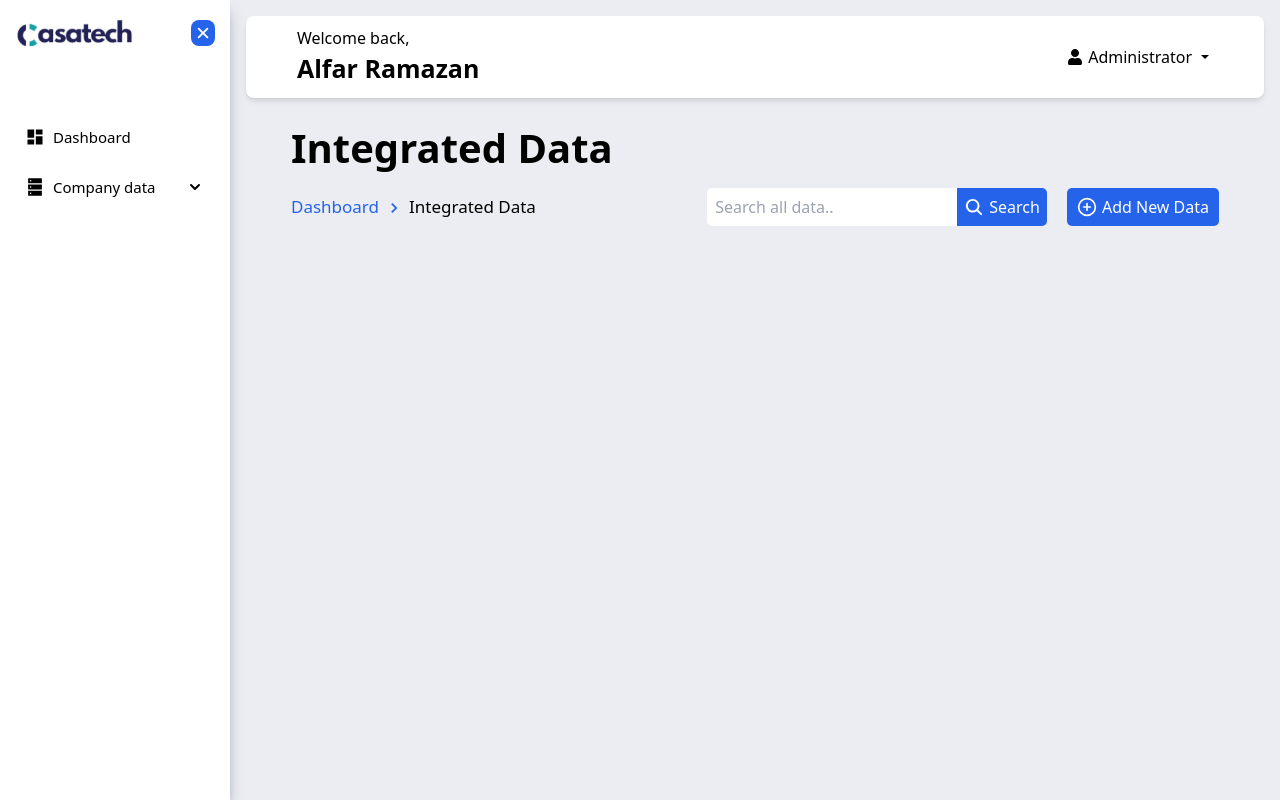
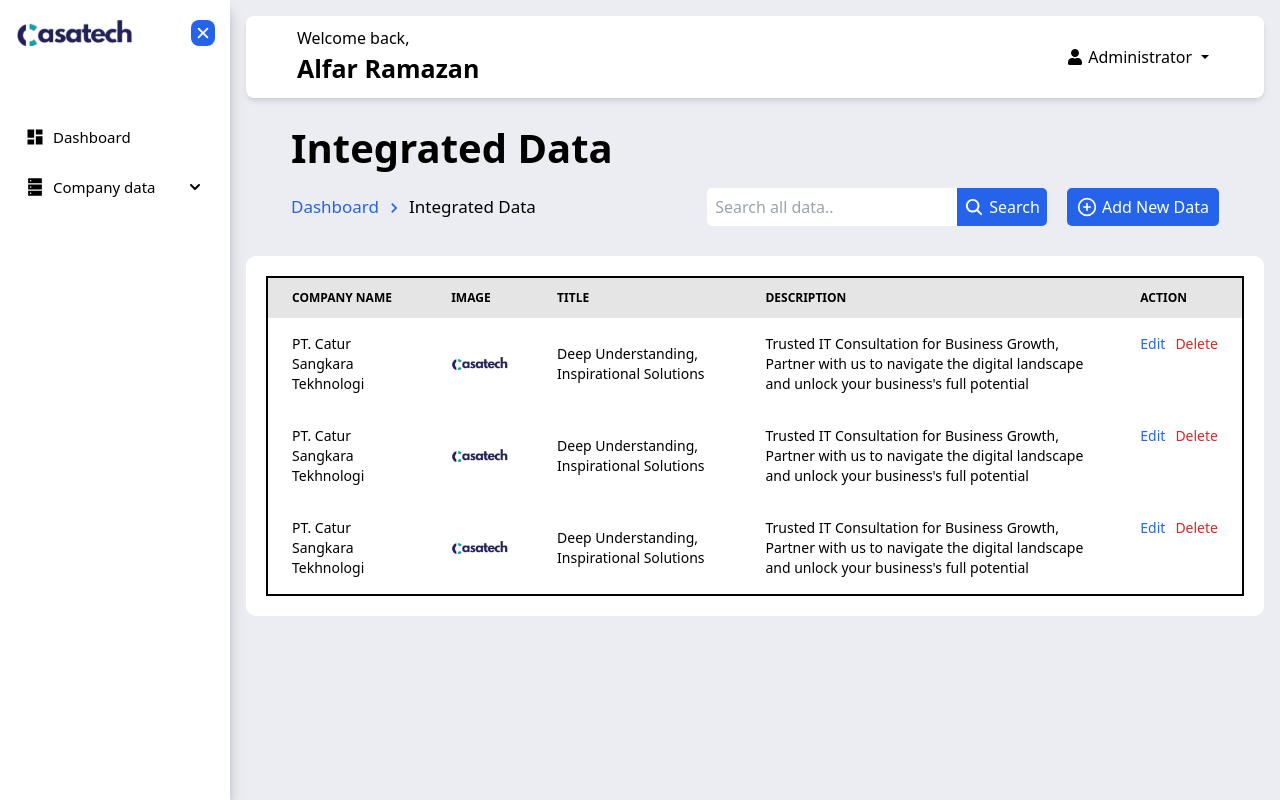
Before and after one commit to Muhammad-Khairul-Kholqi/adminPageCasatech, a React (Create React App) app: page /company-data/integrated-data in a window 1280 px wide. Built offline with nearby package versions, Linux system fonts and the light colour scheme.

Commit message:
add table data integrated

```diff
--- a/src/Company_data/Integrated_data/index_integrated.js
+++ b/src/Company_data/Integrated_data/index_integrated.js
@@ -3,6 +3,7 @@ import { Link } from 'react-router-dom';
 import { MdKeyboardArrowRight } from "react-icons/md";
 import { FiPlusCircle } from "react-icons/fi";
 import { IoSearch } from "react-icons/io5";
+import Logo from "../../Assets/logo.png"
 
 const DataIntegrated = () => {
   return (
@@ -42,6 +43,100 @@ const DataIntegrated = () => {
           </div>
       </div>
 
+      <div className="bg-[#fff] p-[20px] mt-[20px] rounded-[10px]">
+        <div className = "relative overflow-x-auto" >
+            <table table className = "w-full text-sm text-left rtl:text-right border-solid border-2 border-black" >
+                <thead thead className = "text-xs text-black uppercase bg-[#E5E5E5]" >
+                    <tr>
+                        <th scope="col" className="px-6 py-3">
+                            Company Name
+                        </th>
+                        <th scope="col" className="px-6 py-3">
+                            Image
+                        </th>
+                        <th scope="col" className="px-6 py-3">
+                            Title
+                        </th>
+                        <th scope="col" className="px-6 py-3">
+                            Description
+                        </th>
+                        <th scope="col" className="px-6 py-3">
+                            Action
+                        </th>
+                    </tr>
+                </thead>
+                <tbody>
+                    <tr className="bg-white">
+                        <td className="px-6 py-4">
+                            PT. Catur Sangkara Tekhnologi
+                        </td>
+                        <td className="px-6 py-4">
+                            <img src={Logo} className="w-[100px]" />
+                        </td>
+                        <td className="px-6 py-4">
+                            Deep Understanding, Inspirational Solutions
+                        </td>
+                        <td className="px-6 py-4">
+                            Trusted IT Consultation for Business Growth, Partner with us to navigate the digital landscape and unlock your business's full potential
+                        </td>
+                        <td className="px-6 py-4 flex gap-[10px]">
+                            <Link>
+                              <p className="font-medium text-blue-600">Edit</p>
+                            </Link>
+                            <Link>
+                              <p className="font-medium text-red-600">Delete</p>
+                            </Link>
+                        </td>
+                    </tr>
+                    <tr className="bg-white">
+                        <td className="px-6 py-4">
+                            PT. Catur Sangkara Tekhnologi
+                        </td>
+                        <td className="px-6 py-4">
+                            <img src={Logo} className="w-[100px]" />
+                        </td>
+                        <td className="px-6 py-4">
+                            Deep Understanding, Inspirational Solutions
+                        </td>
+                        <td className="px-6 py-4">
+                            Trusted IT Consultation for Business Growth, Partner with us to navigate the digital landscape and unlock your business's full potential
+                        </td>
+                        <td className="px-6 py-4 flex gap-[10px]">
+                            <Link>
+                              <p className="font-medium text-blue-600">Edit</p>
+                            </Link>
+                            <Link>
+                              <p className="font-medium text-red-600">Delete</p>
+                            </Link>
+                        </td>
+                    </tr>
+                    <tr className="bg-white">
+                        <td className="px-6 py-4">
+                            PT. Catur Sangkara Tekhnologi
+                        </td>
+                        <td className="px-6 py-4">
+                            <img src={Logo} className="w-[100px]" />
+                        </td>
+                        <td className="px-6 py-4">
+                            Deep Understanding, Inspirational Solutions
+                        </td>
+                        <td className="px-6 py-4">
+                            Trusted IT Consultation for Business Growth, Partner with us to navigate the digital landscape and unlock your business's full potential
+                        </td>
+                        <td className="px-6 py-4 flex gap-[10px]">
+                            <Link>
+                              <p className="font-medium text-blue-600">Edit</p>
+                            </Link>
+                            <Link>
+                              <p className="font-medium text-red-600">Delete</p>
+                            </Link>
+                        </td>
+                    </tr>
+                </tbody>
+            </table>
+        </div>
+      </div>
+
     </div>
   );
 };
```
